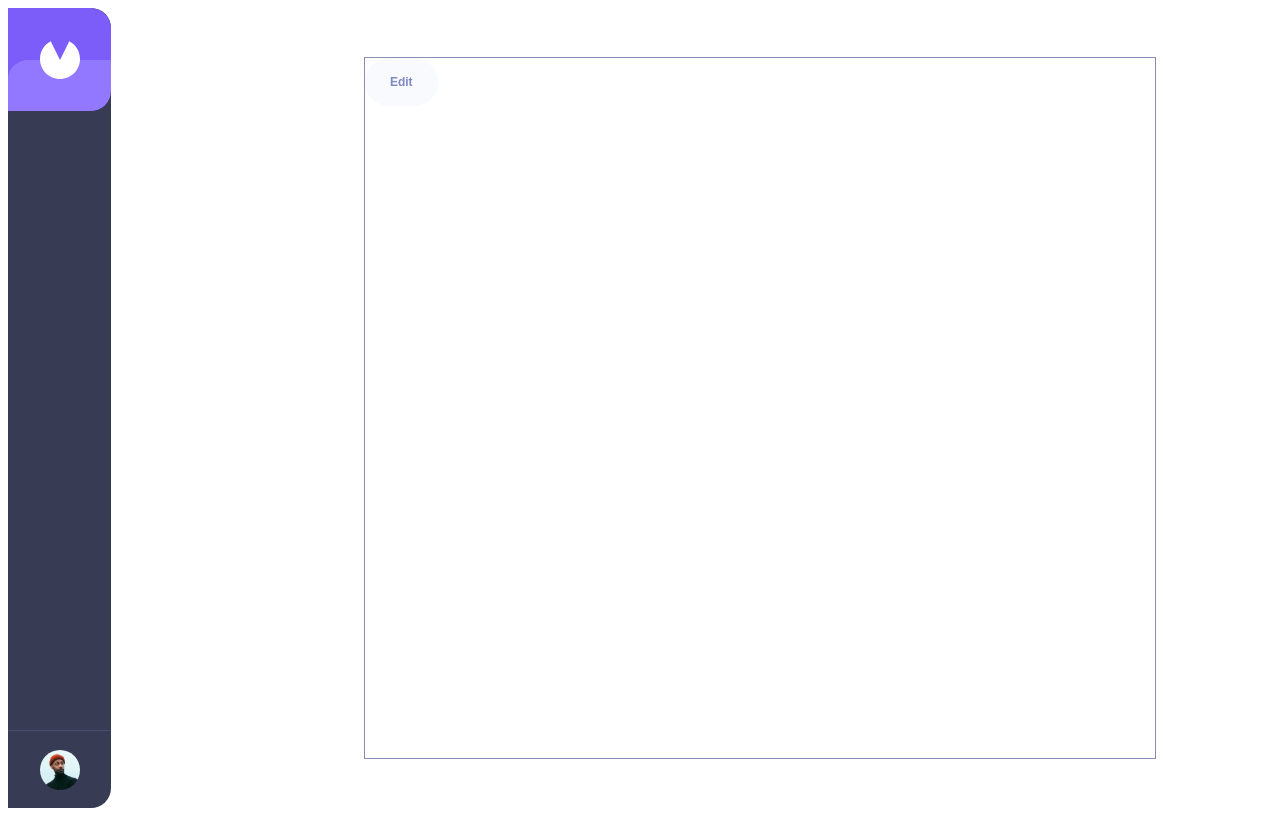
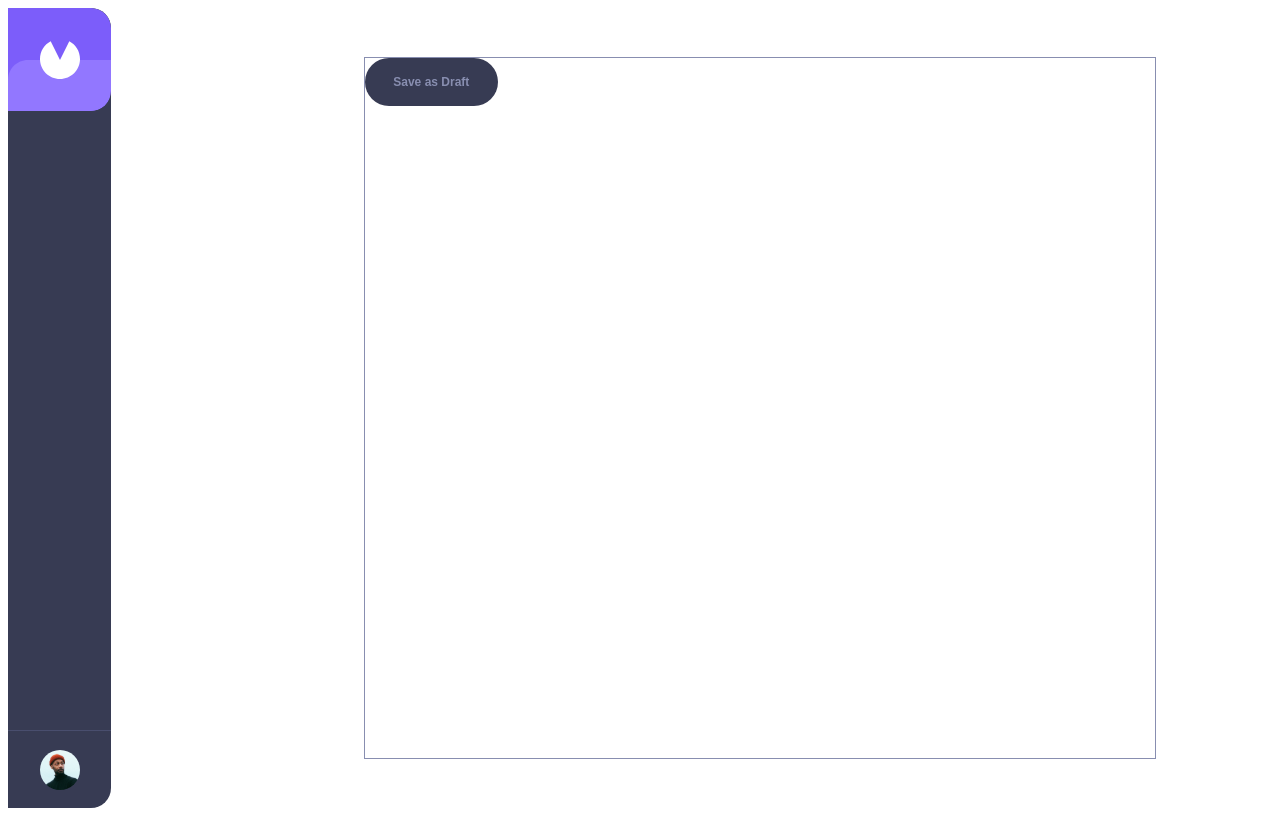
Before and after one commit to Nicocurtis16/FRONTEND-SPECIALIZATION-LABS, an Angular app in the folder Invoice-App/: page / in a window 1280 px wide. Built offline with nearby package versions, Linux system fonts and the light colour scheme.

Commit message:
the save as dfaft for light mode fixed

```diff
--- a/Invoice-App/src/app/features/button/button.component.css
+++ b/Invoice-App/src/app/features/button/button.component.css
@@ -148,11 +148,14 @@
     }
 
     &.save-as-draft {
-      background-color: #9E9E9E;
-      color: white;
+      height: 48px ;
+      width: 133px;
+      background-color: #373B53;
+      color: #888EB0;
 
       &:hover {
-        background-color: #9E9E9E;
+        background-color: #0C0E16;
+        color: #888EB0;
       }
     }
 
--- a/Invoice-App/src/app/features/layout/layout.component.html
+++ b/Invoice-App/src/app/features/layout/layout.component.html
@@ -4,9 +4,9 @@
   <div class="layoutContent">
 <!--    <app-button variant="new-invoice">New Invoice</app-button>-->
 <!--    <app-button variant="delete">Delete</app-button>-->
-    <app-button variant="edit">Edit</app-button>
+<!--    <app-button variant="edit">Edit</app-button>-->
 <!--    <app-button variant="marked-as-paid">Marked as Paid</app-button>-->
-<!--    <app-button variant="save-as-draft">Save as Draft</app-button>-->
+    <app-button variant="save-as-draft">Save as Draft</app-button>
 <!--    <app-button variant="add-new-item">Add New Item</app-button>-->
   </div>
 </div>
```
